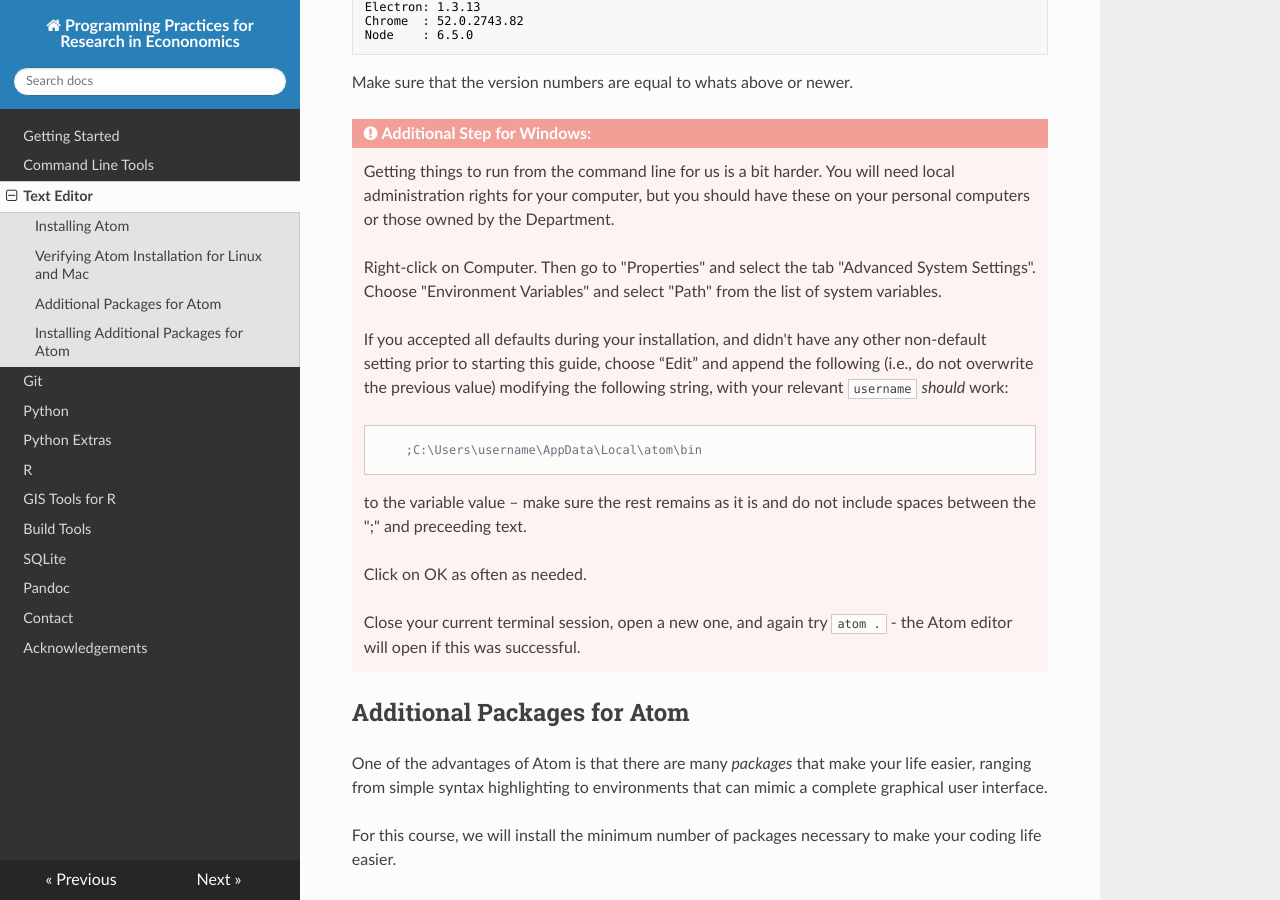
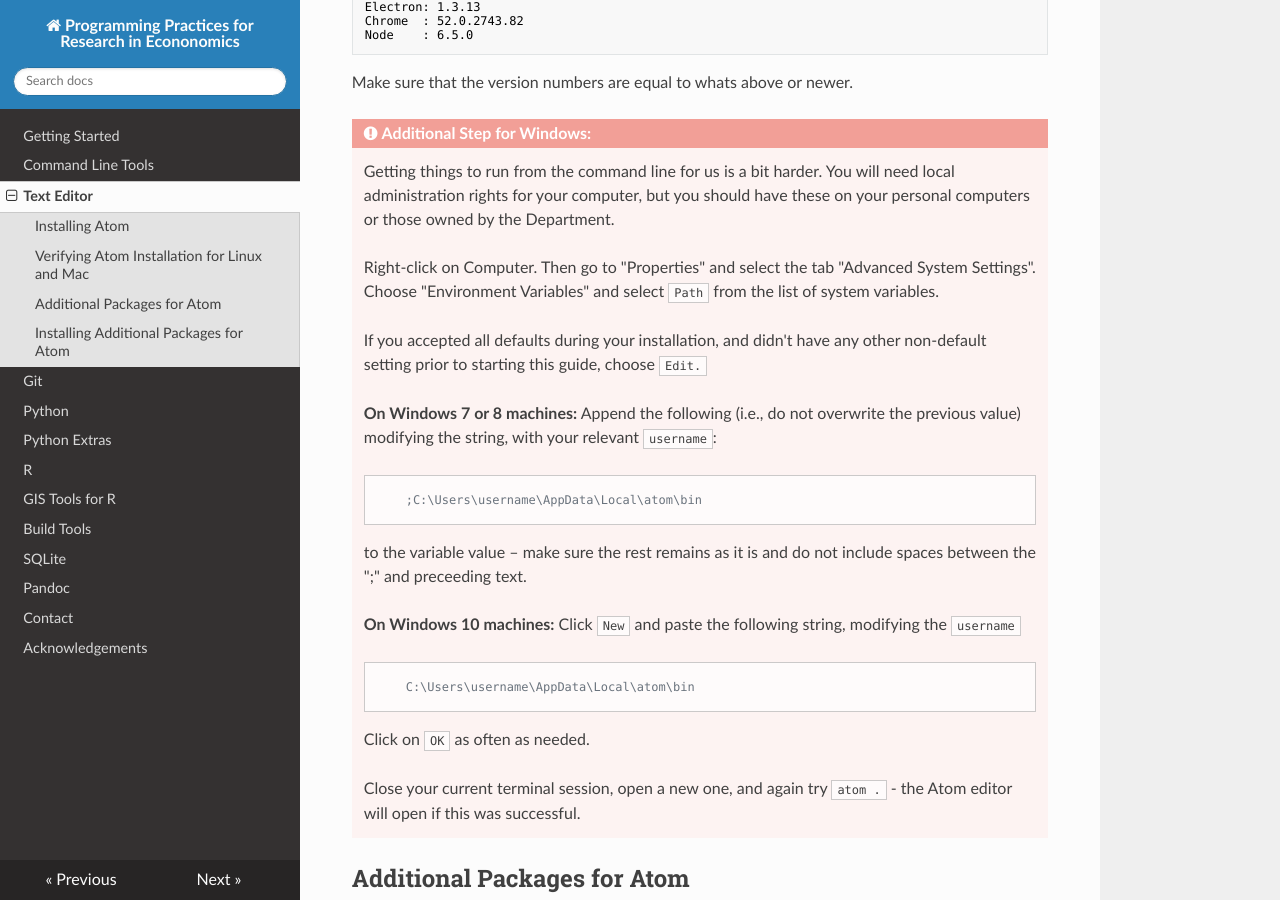
Before and after one commit to pp4rs/DEPRECATED-installation-guide, an MkDocs documentation site: the page built from docs/textEditor.md, in a window 1280 px wide and 900 px high, scrolled down 1014 px. Built offline with MkDocs 1.6.1, drawn with Linux system fonts in a browser that asks for light colours; nearby versions of some CDN libraries; old or Windows-style settings are respelled for this version of MkDocs.

Commit message:
update path setting on windows, different for windows 10

```diff
--- a/docs/textEditor.md
+++ b/docs/textEditor.md
@@ -40,15 +40,23 @@ Make sure that the version numbers are equal to whats above or newer.
 !!! danger "Additional Step for Windows:"
     Getting things to run from the command line for us is a bit harder. You will need local administration rights for your computer, but you should have these on your personal computers or those owned by the Department.
 
-    Right-click on Computer. Then go to "Properties" and select the tab "Advanced System Settings". Choose "Environment Variables" and select "Path" from the list of system variables.
+    Right-click on Computer. Then go to "Properties" and select the tab "Advanced System Settings". Choose "Environment Variables" and select `Path` from the list of system variables.
 
-    If you accepted all defaults during your installation, and didn't have any other non-default setting prior to starting this guide, choose “Edit” and append the following (i.e., do not overwrite the previous value) modifying the following string, with your relevant `username` *should* work:
+    If you accepted all defaults during your installation, and didn't have any other non-default setting prior to starting this guide, choose `Edit.`
+
+    **On Windows 7 or 8 machines:**
+     Append the following (i.e., do not overwrite the previous value) modifying the string, with your relevant `username`:
 
             ;C:\Users\username\AppData\Local\atom\bin
 
     to the variable value – make sure the rest remains as it is and do not include spaces between the ";" and preceeding text.
 
-    Click on OK as often as needed.
+    **On Windows 10 machines:**
+    Click `New` and paste the following string, modifying the `username`
+
+            C:\Users\username\AppData\Local\atom\bin
+
+    Click on `OK` as often as needed.
 
     Close your current terminal session, open a new one, and again try `atom .` - the Atom editor will open if this was successful.
 
```
Also changed, not shown: docs/gitInstall.md (+9 -3 lines), docs/pandoc.md (+10 -2 lines).
